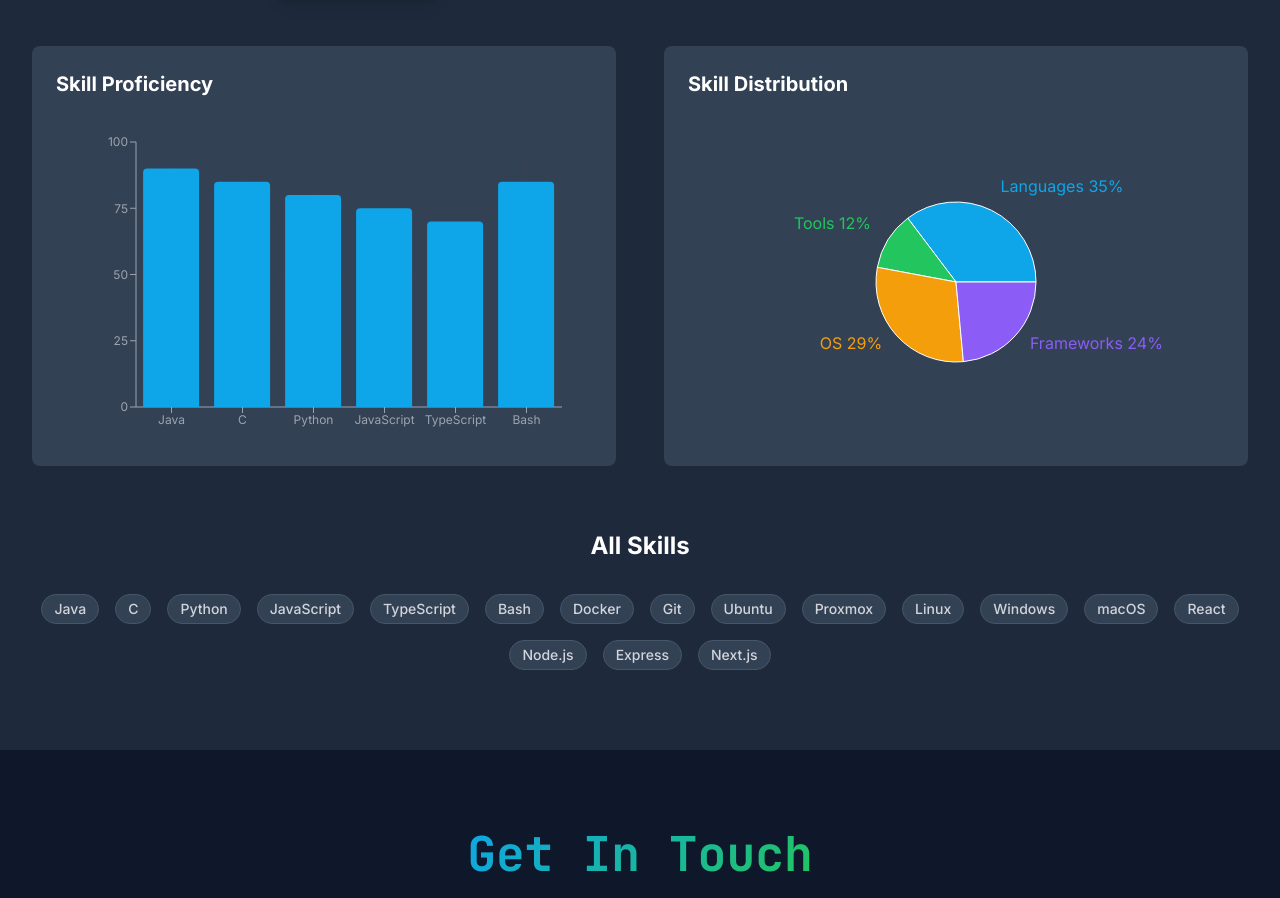
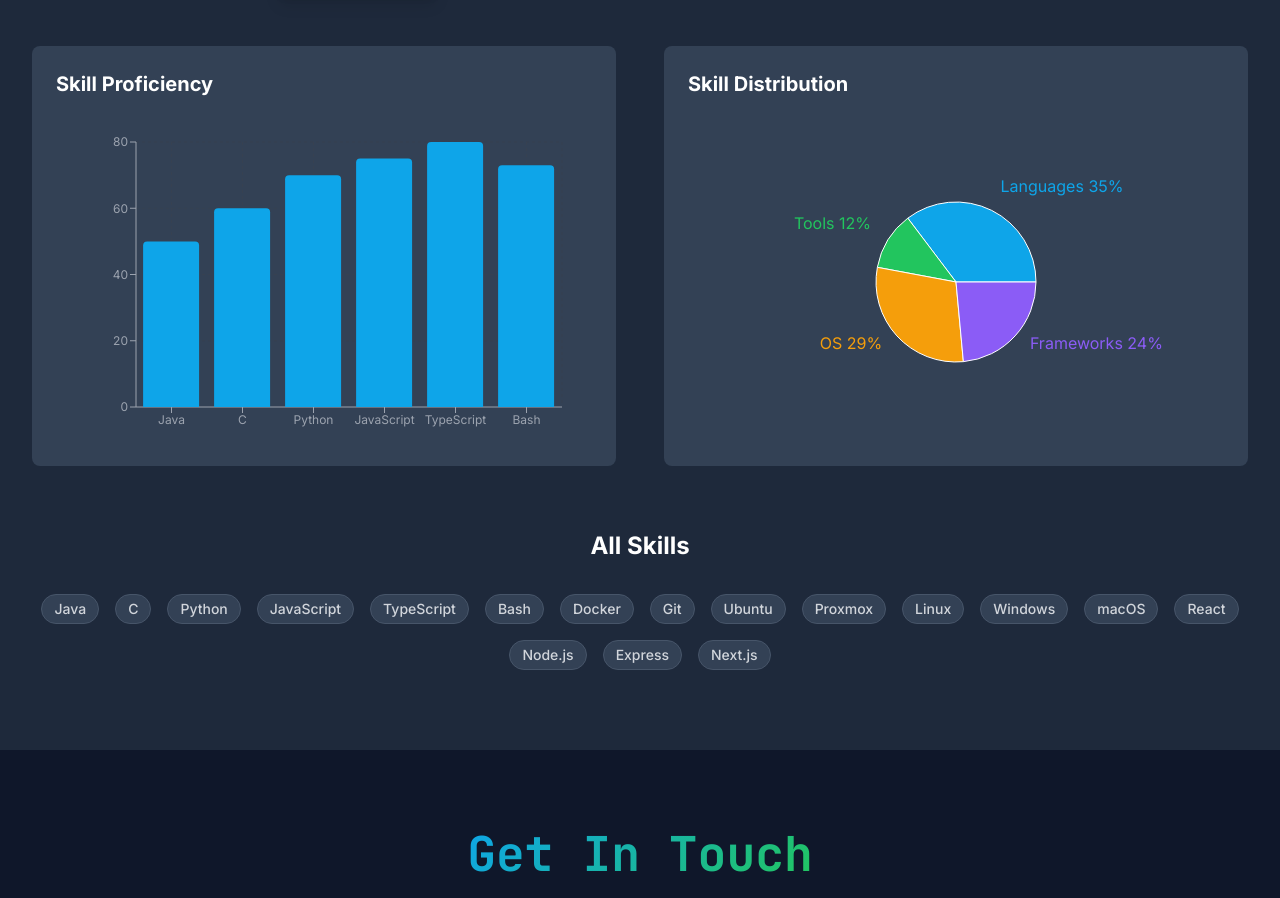
Before and after one commit to Bbocks/bbock_portfolio_site, a React (Vite) app: page / in a window 1280 px wide. Shown: the part 3494-4392 px from the top of the page. Built offline with nearby package versions, Linux system fonts and the light colour scheme.

Commit message:
Fix: Updated various level values for different skills

```diff
--- a/src/components/SkillsSection.tsx
+++ b/src/components/SkillsSection.tsx
@@ -12,12 +12,12 @@ interface Skill {
 
 const skills: Skill[] = [
   // Languages
-  { name: 'Java', level: 90, category: 'languages', color: '#f89820' },
-  { name: 'C', level: 85, category: 'languages', color: '#00599c' },
-  { name: 'Python', level: 80, category: 'languages', color: '#3776ab' },
+  { name: 'Java', level: 50, category: 'languages', color: '#f89820' },
+  { name: 'C', level: 60, category: 'languages', color: '#00599c' },
+  { name: 'Python', level: 70, category: 'languages', color: '#3776ab' },
   { name: 'JavaScript', level: 75, category: 'languages', color: '#f7df1e' },
-  { name: 'TypeScript', level: 70, category: 'languages', color: '#3178c6' },
-  { name: 'Bash', level: 85, category: 'languages', color: '#4eaa25' },
+  { name: 'TypeScript', level: 80, category: 'languages', color: '#3178c6' },
+  { name: 'Bash', level: 73, category: 'languages', color: '#4eaa25' },
 
   // Tools
   { name: 'Docker', level: 90, category: 'tools', color: '#2496ed' },
```
